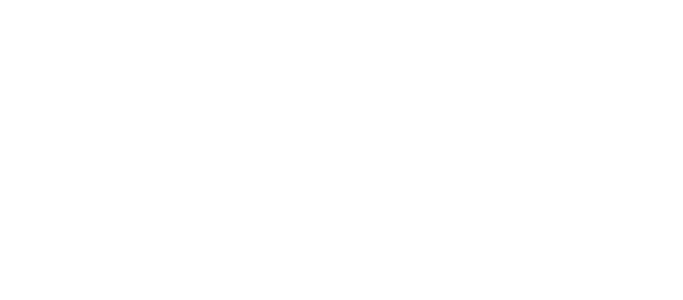
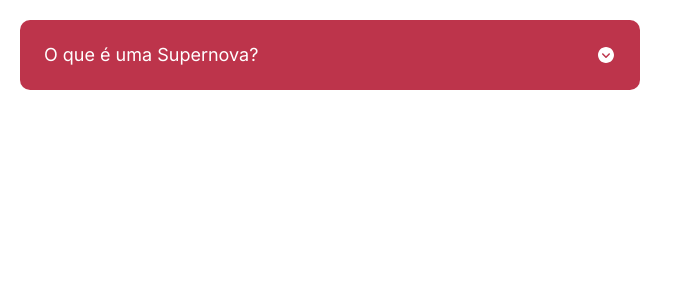
Before and after one commit to th-cs/react-components, a React (Vite) app: page / in a window 1280 px wide. Shown: the top 300 px of the page, without its empty margins (0-683 px from the left). Built offline with nearby package versions, Linux system fonts and the light colour scheme.

Commit message:
feat: Add Accordion component

```diff
--- a/src/App.css
+++ b/src/App.css
@@ -0,0 +1,4 @@
+body {
+	padding: 20px;
+	width: 100%;
+}
--- a/src/App.jsx
+++ b/src/App.jsx
@@ -1,7 +1,18 @@
 import "./App.css";
+import Accordion from "./components/Accordion/Accordion.jsx";
 
 function App() {
 
+	return(
+		<>
+			<Accordion
+				title="O que é uma Supernova?"
+				content="Uma Supernova é um evento astronômico em que ocorre a
+				explosão de uma estrela massiva em seus últimos estágios de
+				vida. O brilho desse tipo de explosão é comparável ao de uma
+				galáxia." />
+		</>
+	);
 }
 
 export default App;
--- /dev/null
+++ b/src/components/Accordion/Accordion.css
@@ -0,0 +1,46 @@
+.accordion {
+	padding: 12px;
+	width: 50%;
+	border-radius: 10px;
+	background-color: #BD344B;
+}
+
+.accordion-title {
+	display: flex;
+	align-items: center;
+	justify-content: space-between;
+	gap: 12px;
+	padding: 12px;
+	width: 100%;
+	color: #FFFFFF;
+	background-color: transparent;
+	font-size: 18px;
+	cursor: pointer;
+}
+
+.accordion-title span {
+	overflow: hidden;
+	text-overflow: ellipsis;
+}
+
+.accordion-content {
+	font-size: 14px;
+	color: #F4DADA;
+	border-top: 1px dashed #FFFFFF;
+	opacity: 0;
+	height: 0;
+}
+
+.accordion-content.active {
+	height: 100%;
+	opacity: 1;
+	padding: 16px 8px 8px;
+}
+
+.accordion-icon {
+	transition: transform 0.2s ease-in-out;
+}
+
+.accordion:has(.active) .accordion-icon {
+	transform: rotate(180deg);
+}
--- /dev/null
+++ b/src/components/Accordion/Accordion.jsx
@@ -0,0 +1,30 @@
+import "./Accordion.css";
+import { useState } from "react";
+
+function Accordion({ title, content }) {
+	const [isOpen, setOpen] = useState(false);
+
+	function toggleAccordion() {
+		setOpen(!isOpen);
+	}
+
+	return(
+		<div className="accordion">
+			<button
+				className="accordion-title"
+				onClick={toggleAccordion}>
+				<span>{title}</span>
+				<img className="accordion-icon"
+					src="/src/assets/icons/chevron-icon.svg"
+					alt="Ícone de uma seta"
+					width="20px"
+					height="20px"/>
+			</button>
+			<div className={`accordion-content ${isOpen ? 'active' : ' '}`}>
+				<p>{content}</p>
+			</div>
+		</div>
+	);
+}
+
+export default Accordion;
```
Also changed, not shown: src/assets/icons/chevron-icon.svg (added).
